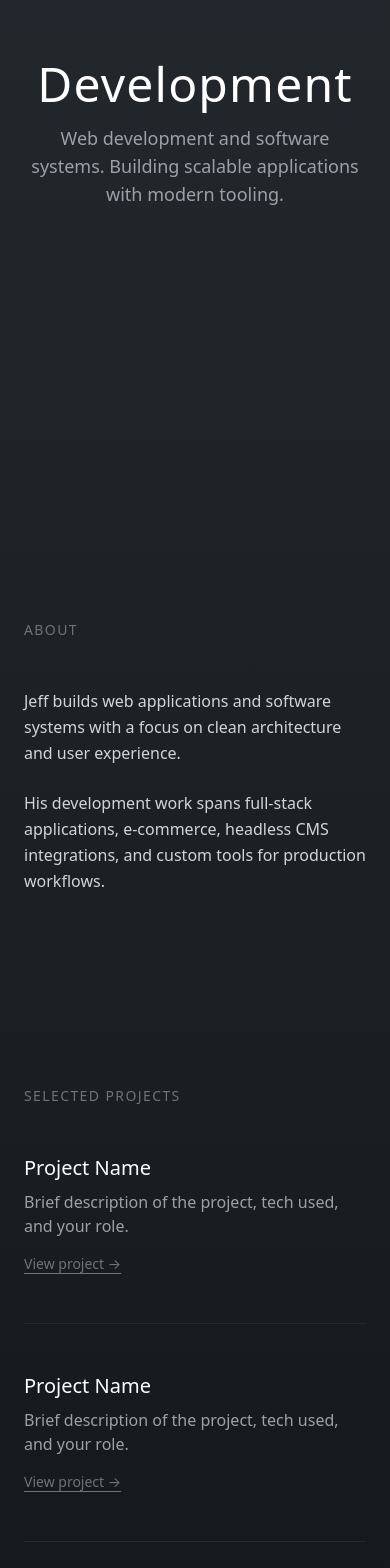
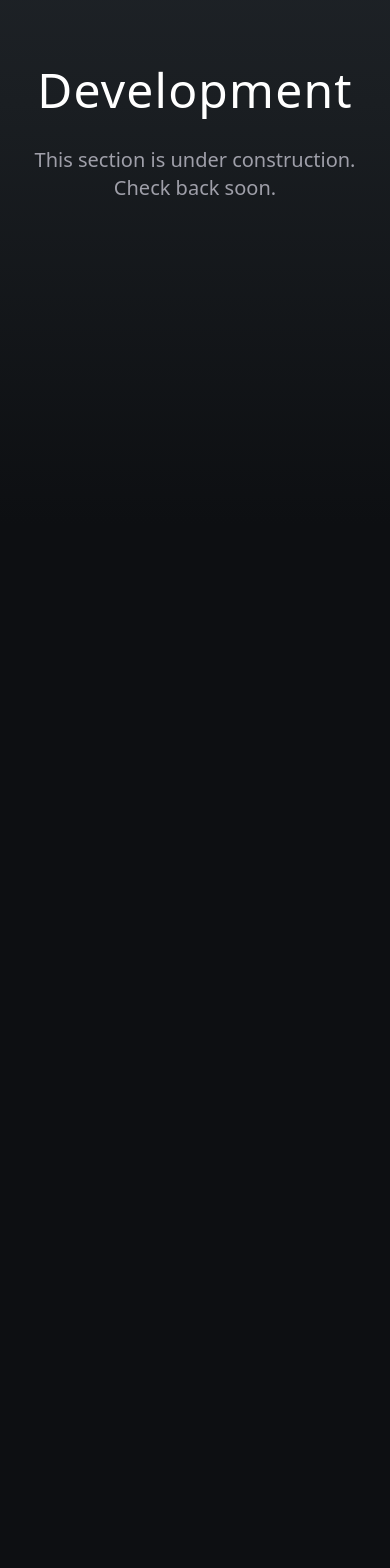
Before and after one commit to holjeffcomb/jeff-portfolio, a Next.js app: page /development in a window 390 px wide. Shown: the part 320-1888 px from the top of the page. After the commit the page ends 844 px from the top, so only its background shows below. Built offline with nearby package versions, Linux system fonts and the light colour scheme.

Commit message:
remove vw and depence sections, put under construction for dev

```diff
--- a/app/development/page.tsx
+++ b/app/development/page.tsx
@@ -6,33 +6,6 @@ export const metadata: Metadata = {
   description:
     "Web development and software systems. Building scalable applications with modern tooling.",
 };
-
-const projects = [
-  {
-    title: "Project Name",
-    description: "Brief description of the project, tech used, and your role.",
-    link: "#",
-  },
-  {
-    title: "Project Name",
-    description: "Brief description of the project, tech used, and your role.",
-    link: "#",
-  },
-  {
-    title: "Project Name",
-    description: "Brief description of the project, tech used, and your role.",
-    link: "#",
-  },
-];
-
-const techStack = [
-  "Next.js",
-  "React",
-  "TypeScript",
-  "Tailwind CSS",
-  "Supabase",
-  "Headless CMS",
-];
 
 export default function DevelopmentPage() {
   return (
@@ -47,95 +20,14 @@ export default function DevelopmentPage() {
         </Link>
       </nav>
 
-      {/* Hero */}
+      {/* Under construction */}
       <section className="min-h-screen flex flex-col items-center justify-center text-center px-6 pt-16">
         <h1 className="text-5xl sm:text-6xl font-light tracking-wide">
           Development
         </h1>
-        <p className="mt-4 text-lg text-zinc-400 max-w-xl">
-          Web development and software systems. Building scalable applications
-          with modern tooling.
+        <p className="mt-8 text-xl text-zinc-400 max-w-md">
+          This section is under construction. Check back soon.
         </p>
-      </section>
-
-      {/* Bio */}
-      <section className="max-w-2xl mx-auto px-6 py-24">
-        <h2 className="text-sm uppercase tracking-widest text-zinc-500 mb-12">
-          About
-        </h2>
-        <div className="space-y-6 text-zinc-300 leading-relaxed">
-          <p>
-            Jeff builds web applications and software systems with a focus on
-            clean architecture and user experience.
-          </p>
-          <p>
-            His development work spans full-stack applications, e-commerce,
-            headless CMS integrations, and custom tools for production
-            workflows.
-          </p>
-        </div>
-      </section>
-
-      {/* Projects */}
-      <section className="px-6 py-24 max-w-3xl mx-auto">
-        <h2 className="text-sm uppercase tracking-widest text-zinc-500 mb-12">
-          Selected Projects
-        </h2>
-        <div className="space-y-12">
-          {projects.map((project, i) => (
-            <article key={i} className="border-b border-zinc-800 pb-12">
-              <h3 className="text-xl font-medium text-white">
-                {project.title}
-              </h3>
-              <p className="mt-2 text-zinc-400">{project.description}</p>
-              <a
-                href={project.link}
-                className="inline-block mt-4 text-sm text-zinc-500 hover:text-white transition-colors underline underline-offset-4"
-              >
-                View project →
-              </a>
-            </article>
-          ))}
-        </div>
-      </section>
-
-      {/* Tech Stack */}
-      <section className="px-6 py-24 max-w-3xl mx-auto">
-        <h2 className="text-sm uppercase tracking-widest text-zinc-500 mb-8">
-          Tech Stack
-        </h2>
-        <div className="flex flex-wrap gap-3">
-          {techStack.map((tech) => (
-            <span
-              key={tech}
-              className="px-4 py-2 bg-zinc-800/50 text-zinc-300 text-sm border border-zinc-800"
-            >
-              {tech}
-            </span>
-          ))}
-        </div>
-      </section>
-
-      {/* Contact & GitHub */}
-      <section className="px-6 py-24 border-t border-zinc-800">
-        <div className="max-w-xl mx-auto text-center space-y-6">
-          <p className="text-zinc-300">
-            <a
-              href="mailto:jeffholcomb@proton.me"
-              className="hover:text-white transition-colors underline underline-offset-4"
-            >
-              jeffholcomb@proton.me
-            </a>
-          </p>
-          <a
-            href="https://github.com/jeffholcomb"
-            target="_blank"
-            rel="noopener noreferrer"
-            className="inline-block text-zinc-500 hover:text-white transition-colors"
-          >
-            GitHub →
-          </a>
-        </div>
       </section>
     </div>
   );
--- a/app/lighting/ArtistCard.tsx
+++ b/app/lighting/ArtistCard.tsx
@@ -13,7 +13,6 @@ type ArtistCategory = {
 
 export function ArtistCard({ artist }: { artist: ArtistCategory }) {
   const [imageError, setImageError] = useState(false);
-  const [logoError, setLogoError] = useState(false);
 
   return (
     <article className="grid grid-cols-1 md:grid-cols-[1.25fr_1fr] gap-8 md:gap-12 items-start">
@@ -31,25 +30,6 @@ export function ArtistCard({ artist }: { artist: ArtistCategory }) {
         ) : (
           <div className="absolute inset-0 bg-zinc-700" />
         )}
-        <div className="absolute bottom-6 left-6">
-          {!logoError ? (
-            <div className="relative h-14 w-32 md:h-16 md:w-40">
-              <Image
-                src={artist.logo}
-                alt={`${artist.name} logo`}
-                fill
-                className="object-contain object-left-bottom"
-                sizes="320px"
-                quality={95}
-                onError={() => setLogoError(true)}
-              />
-            </div>
-          ) : (
-            <div className="h-14 w-32 md:h-16 md:w-40 bg-zinc-800/90 border border-zinc-600 flex items-center justify-center">
-              <span className="text-zinc-500 text-xs">Logo</span>
-            </div>
-          )}
-        </div>
         {artist.photographer && (
           <p className="absolute bottom-6 right-6 px-2 py-1 text-sm text-white/90 bg-black/50 rounded">
             Photo: {artist.photographer}
--- a/app/lighting/page.tsx
+++ b/app/lighting/page.tsx
@@ -2,20 +2,12 @@ import Link from "next/link";
 import Image from "next/image";
 import type { Metadata } from "next";
 import { ArtistCard } from "./ArtistCard";
-import { PlotImage } from "./PlotImage";
 
 export const metadata: Metadata = {
   title: "Lighting Design | Jeff Holcomb",
   description:
     "Lighting designer and timecode programmer. Creating precise, musical, tour-ready lighting systems.",
 };
-
-const vectorworksPlots = [
-  "/vectorworks-1.jpg",
-  "/vectorworks-2.jpg",
-  "/vectorworks-3.jpg",
-];
-const depencePlots = ["/depence-1.jpg", "/depence-2.jpg", "/depence-3.jpg"];
 
 const artistCategories = [
   {
@@ -216,41 +208,6 @@ export default function LightingPage() {
         </div>
       </section>
 
-      {/* Vectorworks & Depence */}
-      <section className="px-6 py-24 border-t border-zinc-800">
-        <h2 className="text-sm uppercase tracking-widest text-zinc-500 mb-16 text-center">
-          Vectorworks & Depence
-        </h2>
-        <div className="max-w-6xl mx-auto space-y-20">
-          <div>
-            <h3 className="text-lg text-zinc-400 mb-6">Vectorworks</h3>
-            <div className="grid grid-cols-1 md:grid-cols-2 lg:grid-cols-3 gap-4">
-              {vectorworksPlots.map((src, i) => (
-                <div
-                  key={i}
-                  className="relative aspect-video bg-zinc-800 overflow-hidden rounded-lg"
-                >
-                  <PlotImage src={src} alt={`Vectorworks plot ${i + 1}`} />
-                </div>
-              ))}
-            </div>
-          </div>
-          <div>
-            <h3 className="text-lg text-zinc-400 mb-6">Depence</h3>
-            <div className="grid grid-cols-1 md:grid-cols-2 lg:grid-cols-3 gap-4">
-              {depencePlots.map((src, i) => (
-                <div
-                  key={i}
-                  className="relative aspect-video bg-zinc-800 overflow-hidden rounded-lg"
-                >
-                  <PlotImage src={src} alt={`Depence plot ${i + 1}`} />
-                </div>
-              ))}
-            </div>
-          </div>
-        </div>
-      </section>
-
       {/* Video Section */}
       <section className="px-6 py-24">
         <h2 className="text-sm uppercase tracking-widest text-zinc-500 mb-2 text-center">
```
